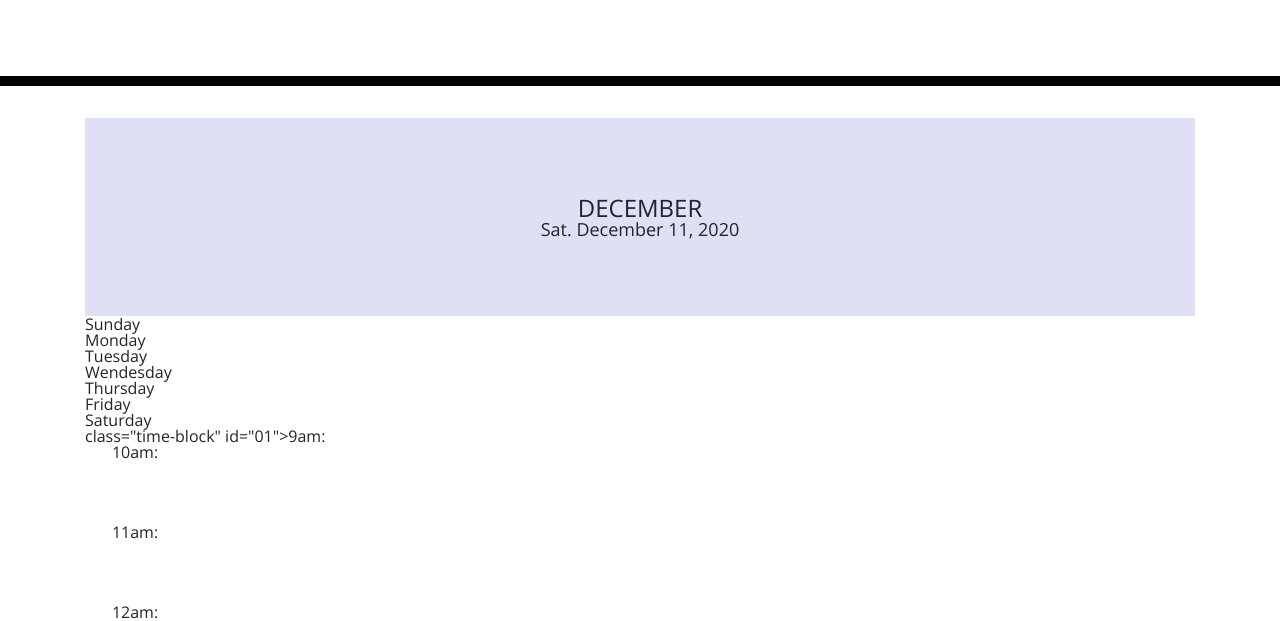
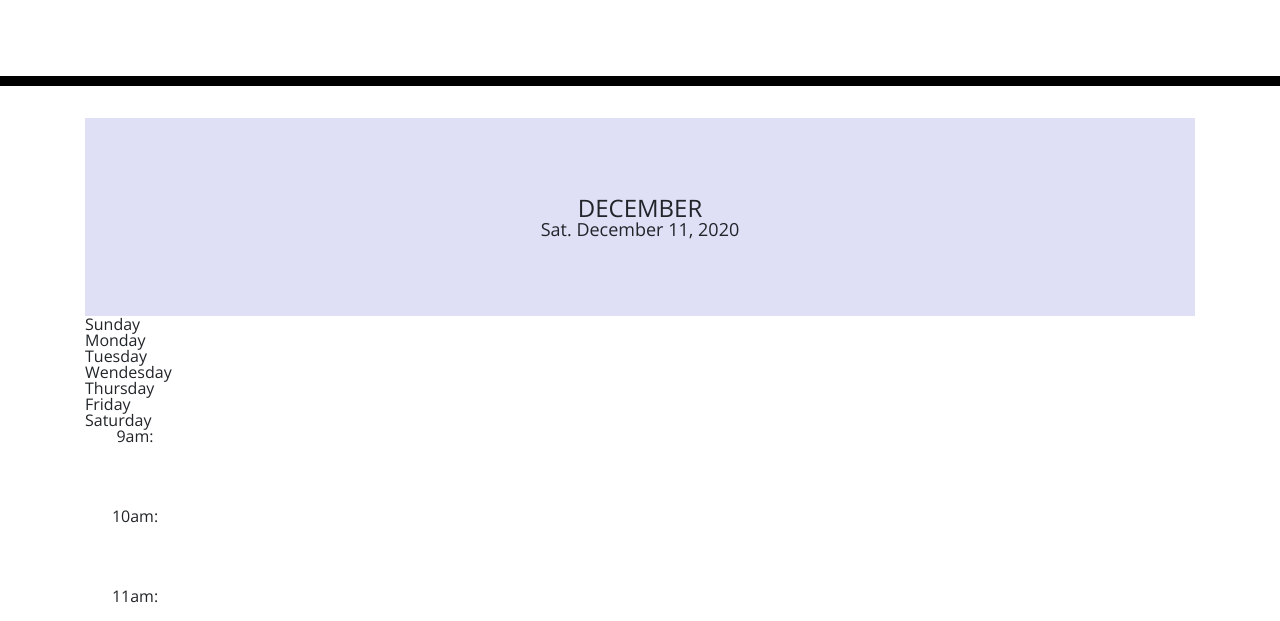
Before and after one commit to VincentH28/Homework5, a plain HTML site: page index.html in a window 1280 px wide. Shown: the part 182-803 px from the top of the page. Drawn offline with nearby package versions, Linux system fonts and the light colour scheme; files whose address does not match are found by name.

Commit message:
Update index.html

```diff
--- a/index.html
+++ b/index.html
@@ -52,7 +52,7 @@
 
             <!-- Timeblocks go here -->
          <section>
-            <div> class="time-block" id="01">9am: </div>
+            <div class="time-block" id="01">9am: </div>
             <div class="time-block" id="02">10am: </div>
             <div class="time-block" id="03">11am: </div>
             <div class="time-block" id="04">12am: </div>
```
